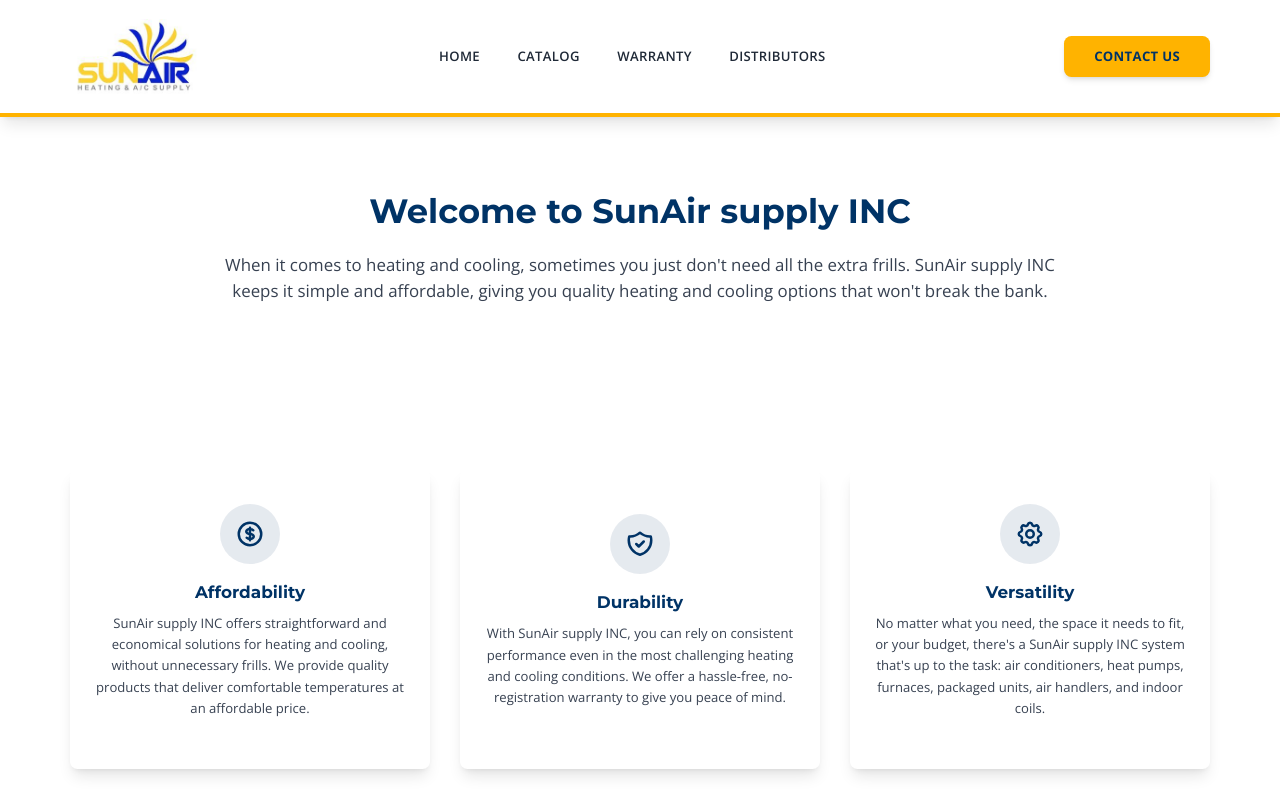
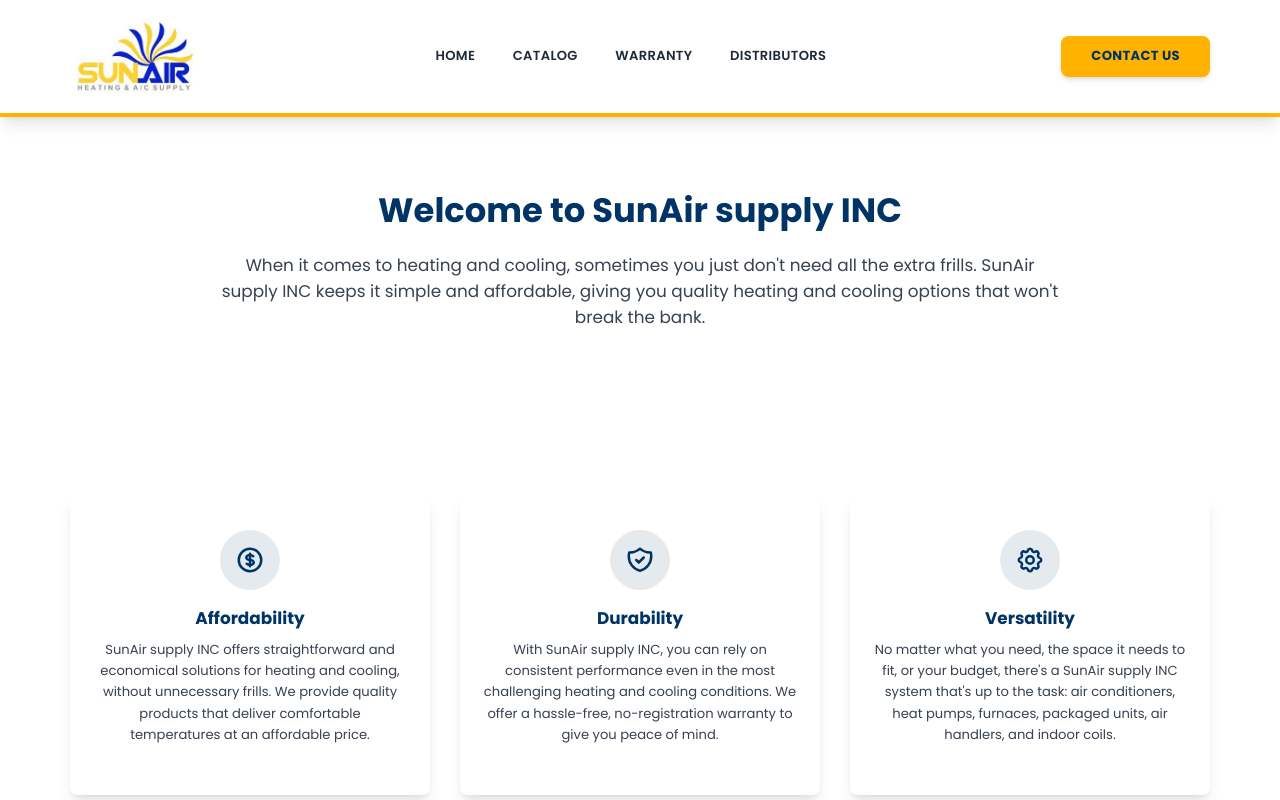
Before and after one commit to sebastianpinzon19/web-sunair, a Next.js app: page / in a window 1280 px wide. Shown: the top 800 px of the page. Built offline with nearby package versions, Linux system fonts and the light colour scheme.

Commit message:
Add Poppins font & update globals to match iair-usa.com

```diff
--- a/src/pages/_document.js
+++ b/src/pages/_document.js
@@ -35,10 +35,7 @@
         <link rel="dns-prefetch" href="https://cdn.jsdelivr.net" />
 
         {/* Google Fonts - Professional Font Stack */}
-        <link
-          href="https://fonts.googleapis.com/css2?family=Montserrat:wght@400;500;600;700;800&family=Open+Sans:wght@300;400;600;700&display=swap"
-          rel="stylesheet"
-        />
+        <link href="https://fonts.googleapis.com/css2?family=Poppins:wght@300;400;600;700&display=swap" rel="stylesheet" />
 
         {/* Favicon */}
         <link rel="icon" type="image/png" href="/images/sunair-logo.png" />
--- a/src/styles/globals.css
+++ b/src/styles/globals.css
@@ -1,3 +1,5 @@
+@import url('https://fonts.googleapis.com/css2?family=Poppins:wght@300;400;600;700&display=swap');
+
 @tailwind base;
 @tailwind components;
 @tailwind utilities;
@@ -39,9 +41,7 @@
 }
 
 body {
-  font-family: 'Open Sans', -apple-system, BlinkMacSystemFont, 'Segoe UI', 'Roboto', 'Oxygen',
-    'Ubuntu', 'Cantarell', 'Fira Sans', 'Droid Sans', 'Helvetica Neue',
-    sans-serif;
+  font-family: 'Poppins', system-ui, -apple-system, BlinkMacSystemFont, 'Segoe UI', 'Roboto', 'Helvetica Neue', Arial, 'Noto Sans', sans-serif;
   color: var(--text-primary);
   background-color: #FFFFFF;
   line-height: 1.6;
@@ -50,7 +50,7 @@
 }
 
 h1, h2, h3, h4, h5, h6 {
-  font-family: 'Montserrat', sans-serif;
+  font-family: 'Poppins', system-ui, -apple-system, BlinkMacSystemFont, 'Segoe UI', 'Roboto', 'Helvetica Neue', Arial, 'Noto Sans', sans-serif;
   font-weight: 700;
   line-height: 1.2;
   color: var(--text-primary);
```
